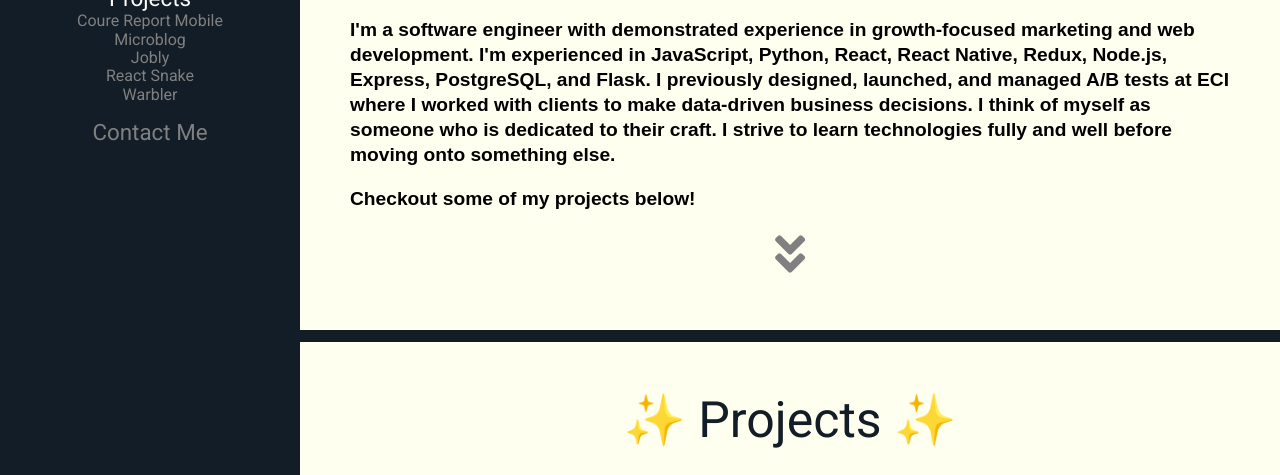
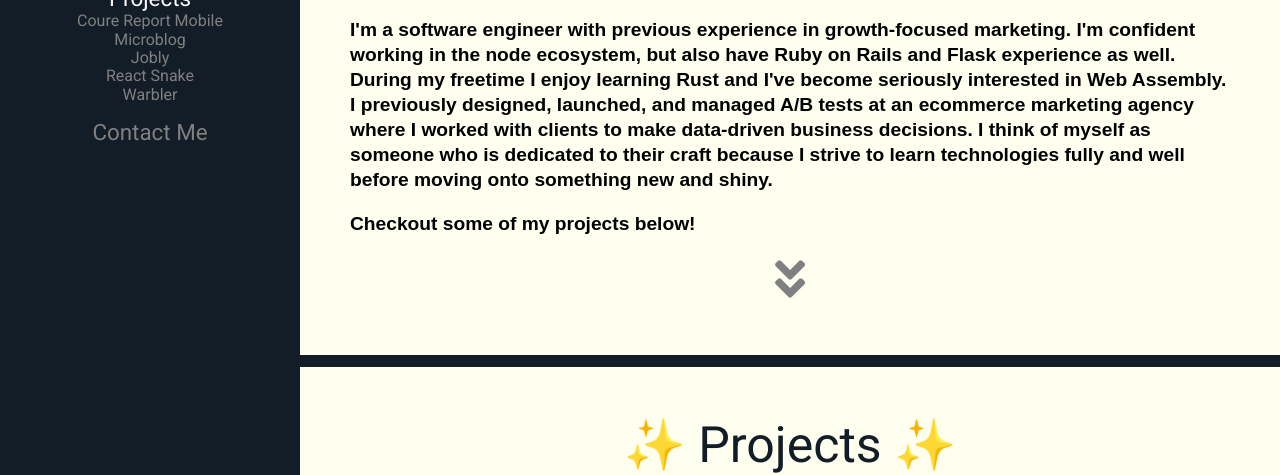
Before and after one commit to silasburger/portfolio, a plain HTML site: page public/index.html in a window 1280 px wide. Shown: the part 361-836 px from the top of the page. Drawn offline with nearby package versions, Linux system fonts and the light colour scheme; a web font is replaced by a local one.

Commit message:
fixed some spelling mistakes

```diff
--- a/public/index.html
+++ b/public/index.html
@@ -100,14 +100,11 @@
               Hi, I'm Silas!
             </p>
             <p>
-              I'm a software engineer with demonstrated experience in
-              growth-focused marketing and web development. I'm experienced in
-              JavaScript, Python, React, React Native, Redux, Node.js, Express,
-              PostgreSQL, and Flask. I previously designed, launched, and
-              managed A/B tests at ECI where I worked with clients to make
+              I'm a software engineer with previous experience in
+              growth-focused marketing. I'm confident working in
+              the node ecosystem, but also have Ruby on Rails and Flask experience as well. During my freetime I enjoy learning Rust and I've become seriously interested in Web Assembly. I previously designed, launched, and managed A/B tests at an ecommerce marketing agency where I worked with clients to make
               data-driven business decisions. I think of myself as someone who
-              is dedicated to their craft. I strive to learn technologies fully
-              and well before moving onto something else.
+              is dedicated to their craft because I strive to learn technologies fully and well before moving onto something new and shiny.
             </p>
             <p>
               Checkout some of my projects below!
@@ -258,9 +255,9 @@
         </article>
         <article class="main-section" id="contact-me">
           <div class="main-section-header">✨ Contact Me ✨</div>
-          <p>I'm currently new opportunities in software engineering. If you are interested in working with me or just want code the best way to contact me is to shoot me an email:</p>
+          <p>I'm currently seeking new opportunities in software engineering. If you are interested in working with me, or just want to code, the best way to contact me is to shoot me an email:</p>
           <blockquote>silas.a.burger@gmail.com</blockquote>
-          <p>If you would prefer to reach me by phone you can find my number in my resume.</p>
+          <p>Feel free to checkout my resume or github in the footer 👇</p>
 
         </article>
         <footer class="main-section">
```
Also changed, not shown: 1 other file.
